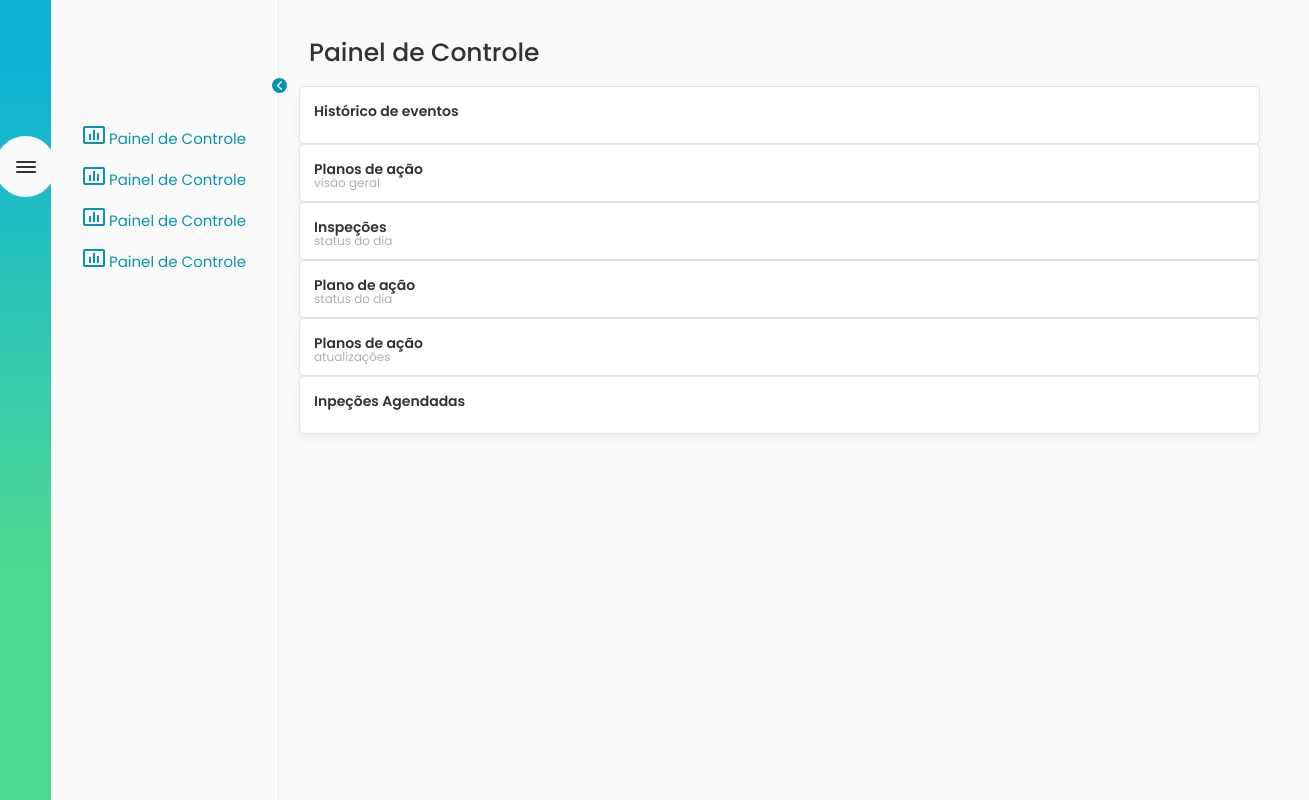
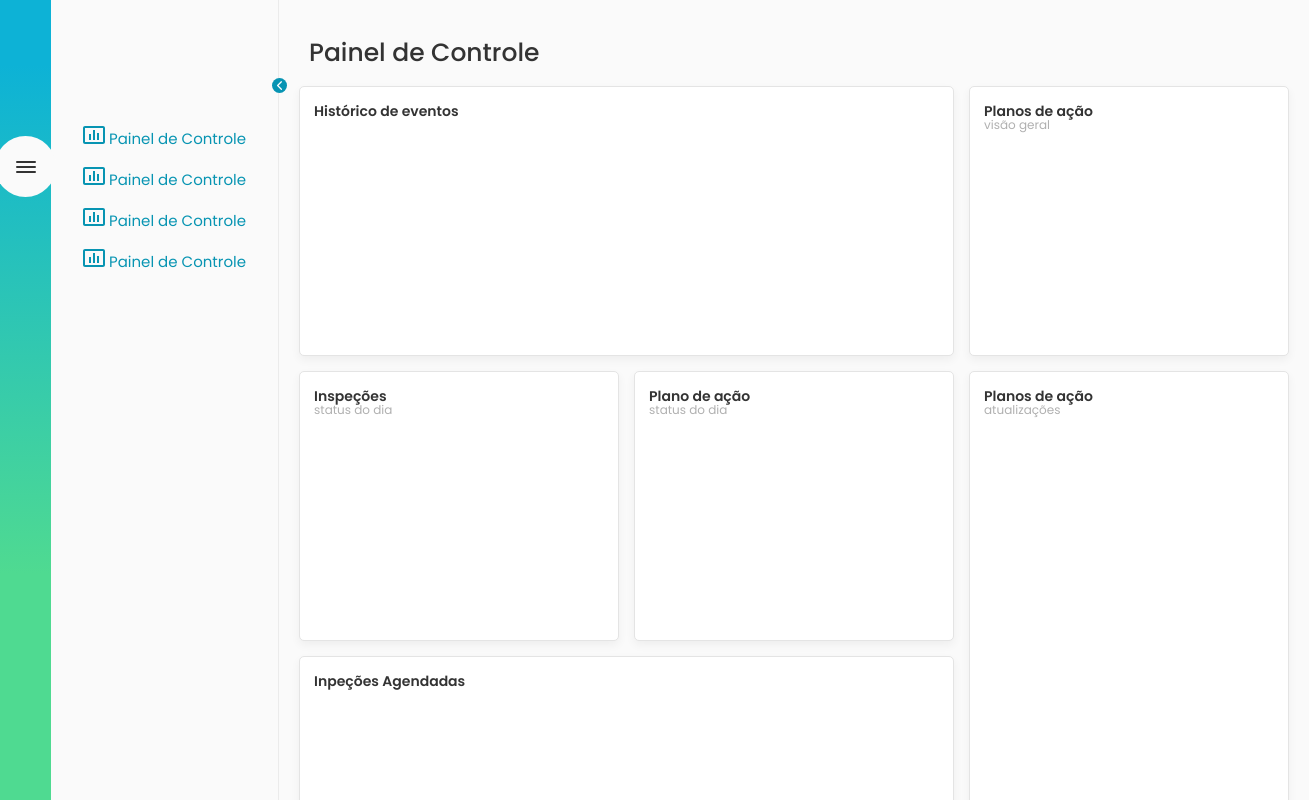
Before and after one commit to SamuelSimoes31/dashboard-trackingtrade, a React (Create React App) app in the folder dashboard/: page / in a window 1280 px wide. Shown: the top 800 px of the page, 1309 px wide, since content can reach past the window. Built offline with nearby package versions, Linux system fonts and the light colour scheme; the HTML template or start-up script is replaced by a standard one.

Commit message:
Cards' grid-areas defined

```diff
--- a/dashboard/src/components/Panel/Card/styles.ts
+++ b/dashboard/src/components/Panel/Card/styles.ts
@@ -3,7 +3,7 @@ import styled from 'styled-components';
 export const Container = styled.div`
   position: relative;
   /* max-width: 354px; */
-  /* min-height: 320px; */
+  min-height: 270px;
 
   background: #FFFFFF;
   border: 0.5px solid #E4E4E4;
--- a/dashboard/src/components/Panel/styles.ts
+++ b/dashboard/src/components/Panel/styles.ts
@@ -25,4 +25,42 @@ export const Container = styled.div`
 export const GridPanel = styled.div`
   display: grid;
 
+  /* grid-template:
+    "hist       hist        plan-vision"  1fr
+    "insp       plan-day    plan-updt"    1fr
+    "insp-sche  insp-sche   plan-updt"    1fr
+    / minmax(320px, 1fr)       minmax(320px, 1fr)         minmax(320px, 1fr);
+  gap: 15px; */
+
+  grid-template:
+    "hist       hist        plan-vision"  1fr
+    "insp       plan-day    plan-updt"    1fr
+    "insp-sche  insp-sche   plan-updt"    1fr
+    / 320px       320px         320px;
+  gap: 15px;
+  justify-content: center;
+
+  div:nth-child(1){
+    grid-area: hist;
+  }
+
+  &:nth-child(2){
+    grid-area: plan-vision;
+  }
+
+  div:nth-child(3){
+    grid-area: insp;
+  }
+
+  div:nth-child(4){
+    grid-area: plan-day;
+  }
+
+  div:nth-child(5){
+    grid-area: plan-updt;
+  }
+
+  div:nth-child(6){
+    grid-area: insp-sche;
+  }
 `;
--- a/dashboard/src/components/SidebarMenu/styles.ts
+++ b/dashboard/src/components/SidebarMenu/styles.ts
@@ -3,7 +3,7 @@ import styled from 'styled-components';
 export const Container = styled.div`
   display: inline-block;
   position: relative;
-  width: 279px;
+  min-width: 279px;
   height: 100vh;
   margin: 0;
 `;
```
